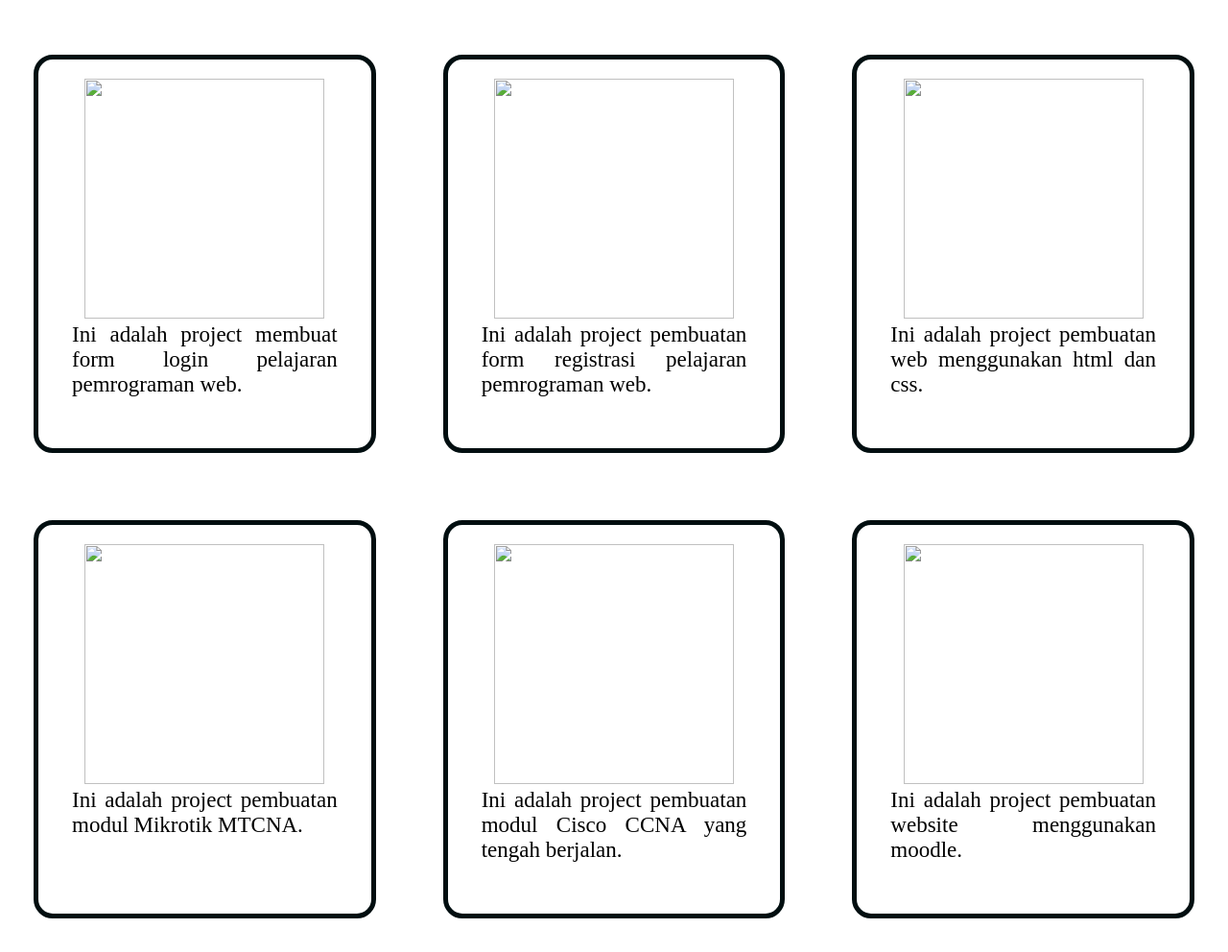
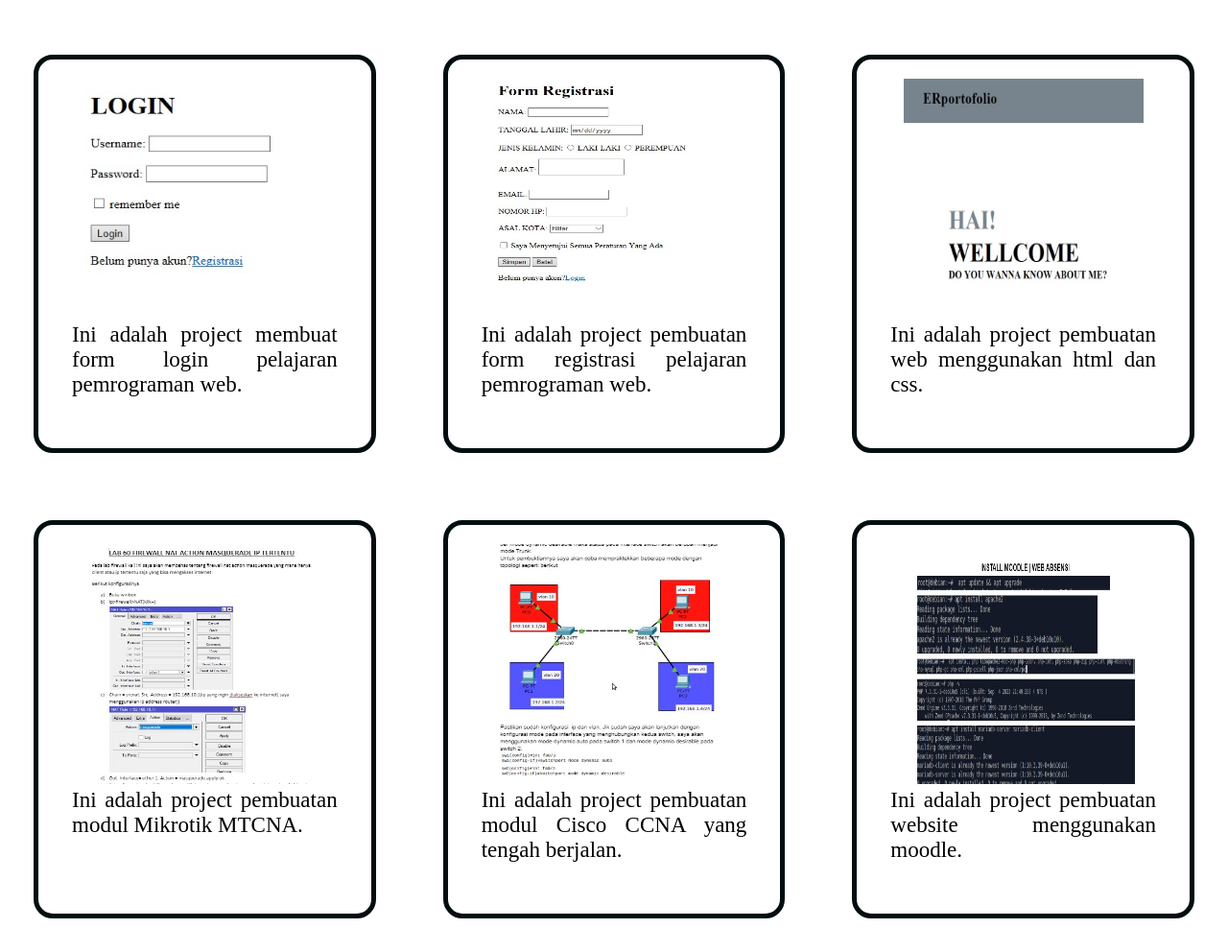
Before and after one commit to erlianhanny/projek-web, a plain HTML site: page index3.html in a window 1280 px wide. Shown: the part 209-1201 px from the top of the page at 96% size. Drawn offline with Linux system fonts and the light colour scheme.

Commit message:
webportofolio

```diff
--- a/index3.html
+++ b/index3.html
@@ -26,21 +26,21 @@
         </div>
         <div class="box">
             <div class="card">
-                <img src="login.jpg" height="250px" width="250px">
+                <img src="img/login.jpg" height="250px" width="250px">
                 <div class="pra">
                     <p>Ini adalah project membuat form login pelajaran pemrograman web.</p>
                     <p style="text-align: center;"></p>
                 </div>
             </div>
         <div class="card">
-                <img src="registrasi.jpg" height="250px" width="250px">
+                <img src="img/registrasi.jpg" height="250px" width="250px">
                 <div class="pra">
                     <p>Ini adalah project pembuatan form registrasi pelajaran pemrograman web.</p>
                     <p style="text-align: center;"></p>
                 </div>
         </div>
             <div class="card">
-                <img src="web.jpg" height="250px" width="250px">
+                <img src="img/web.jpg" height="250px" width="250px">
                 <div class="pra">
                     <p>Ini adalah project pembuatan web menggunakan html dan css.</p>
                     <p style="text-align: center;"></p>
@@ -50,21 +50,21 @@
 
         <div class="box">
             <div class="card">
-                <img src="mtcna.jpg" height="250px" width="250px">
+                <img src="img/mtcna.jpg" height="250px" width="250px">
                 <div class="pra">
                     <p>Ini adalah project pembuatan modul Mikrotik MTCNA.</p>
                     <p style="text-align: center;"></p>
                 </div>
             </div>
         <div class="card">
-                <img src="cisco.jpg" height="250px" width="250px">
+                <img src="img/cisco.jpg" height="250px" width="250px">
                 <div class="pra">
                     <p>Ini adalah project pembuatan modul Cisco CCNA yang tengah berjalan.</p>
                     <p style="text-align: center;"></p>
                 </div>
         </div>
             <div class="card">
-                <img src="moodle.jpg" height="250px" width="250px">
+                <img src="img/moodle.jpg" height="250px" width="250px">
                 <div class="pra">
                     <p>Ini adalah project pembuatan website menggunakan moodle.</p>
                     <p style="text-align: center;"></p>
```
Also changed, not shown: index2.html (+1 -1 lines), index4.html (+2 -2 lines), style4.css (+8 -4 lines), image1.jpeg (deleted).
